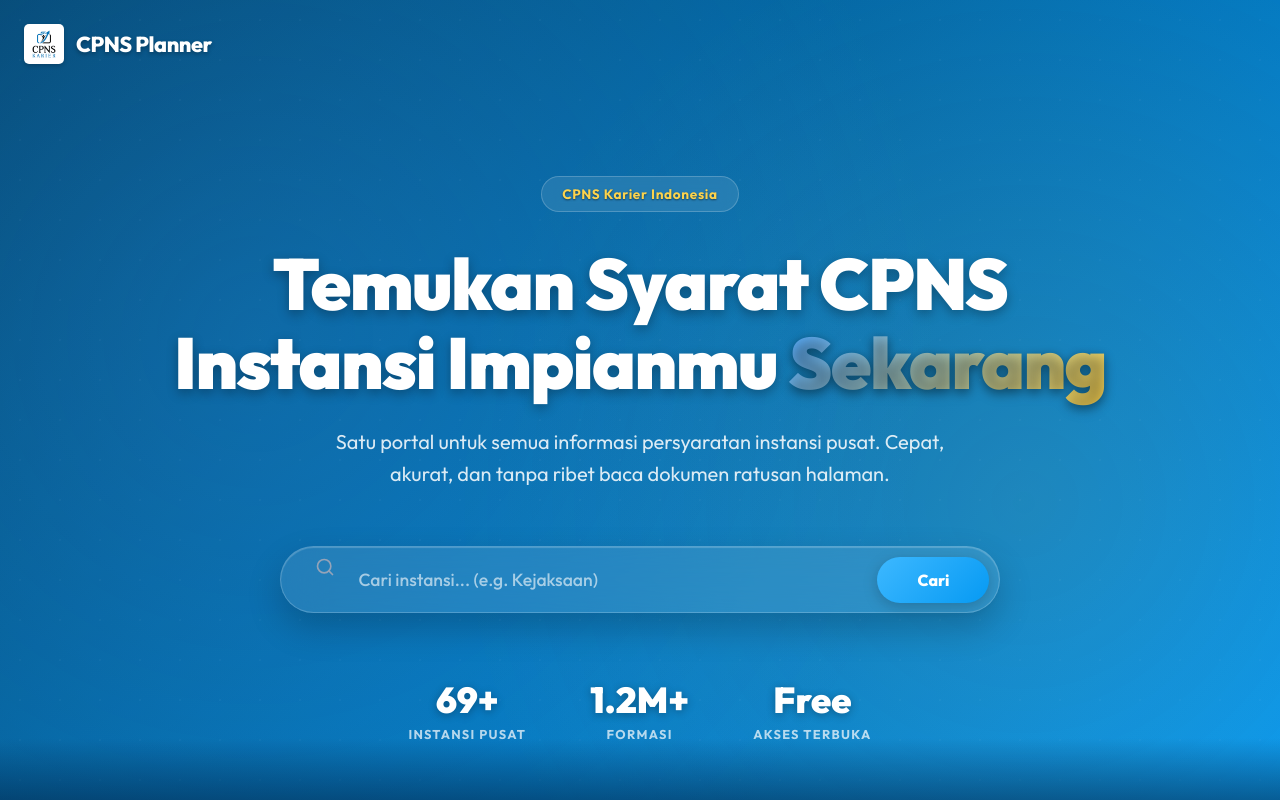
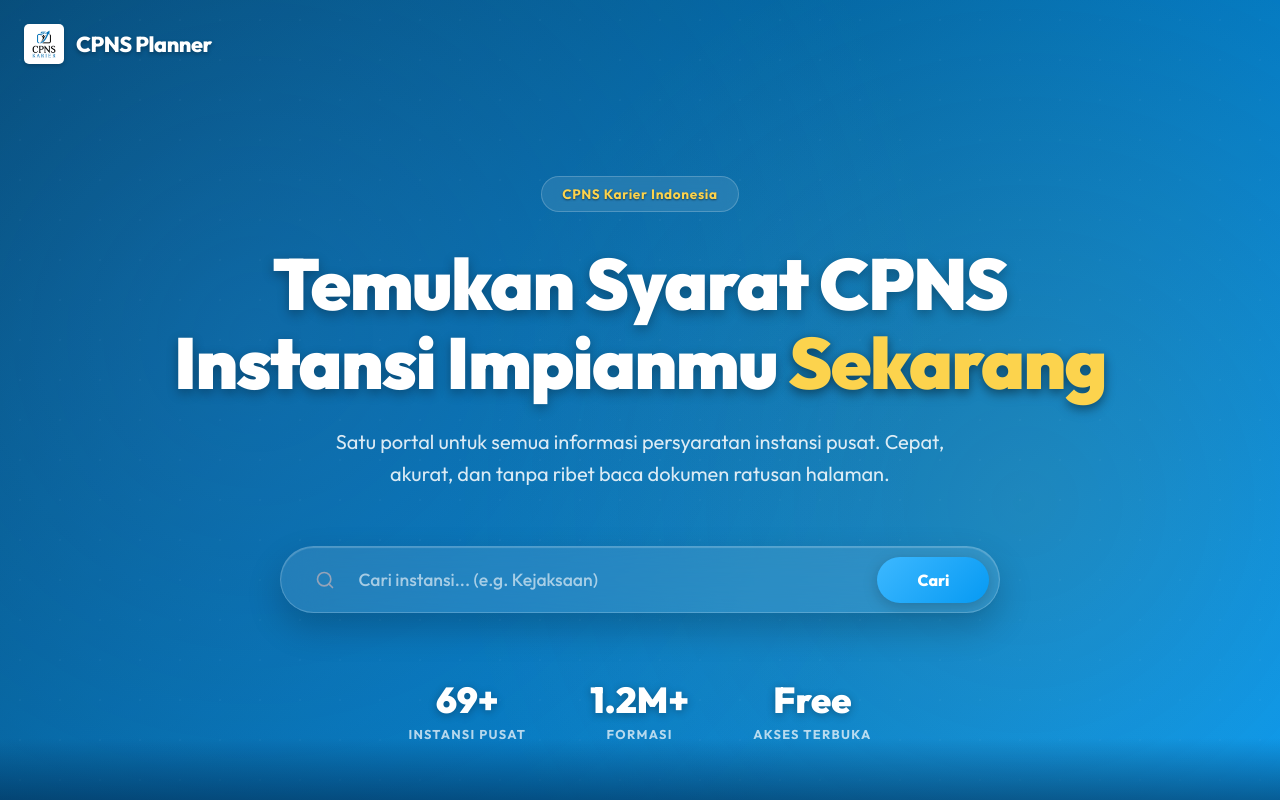
Before and after one commit to dhanidwisbg/CPNS-PLANNER, a React (Vite) app: page / in a window 1280 px wide. Shown: the top 800 px of the page. Built offline with nearby package versions, Linux system fonts and the light colour scheme.

Commit message:
feat: implement custom App styles with hero section redesign, glassmorphism card components, and modal UI updates

```diff
--- a/src/App.css
+++ b/src/App.css
@@ -95,9 +95,7 @@
 }
 
 .hero h1 span {
-  background: linear-gradient(135deg, #4da6ff, #fcd34d);
-  -webkit-background-clip: text;
-  -webkit-text-fill-color: transparent;
+  color: #fcd34d;
   filter: drop-shadow(0 2px 4px rgba(0,0,0,0.2));
 }
 
@@ -123,6 +121,7 @@
   padding: 0.6rem;
   border-radius: 4rem;
   display: flex;
+  align-items: center;
   box-shadow: 0 15px 35px rgba(0, 0, 0, 0.2), inset 0 1px 1px rgba(255,255,255,0.2);
   border: 1px solid rgba(255, 255, 255, 0.2);
   transition: all 0.3s ease;
```
